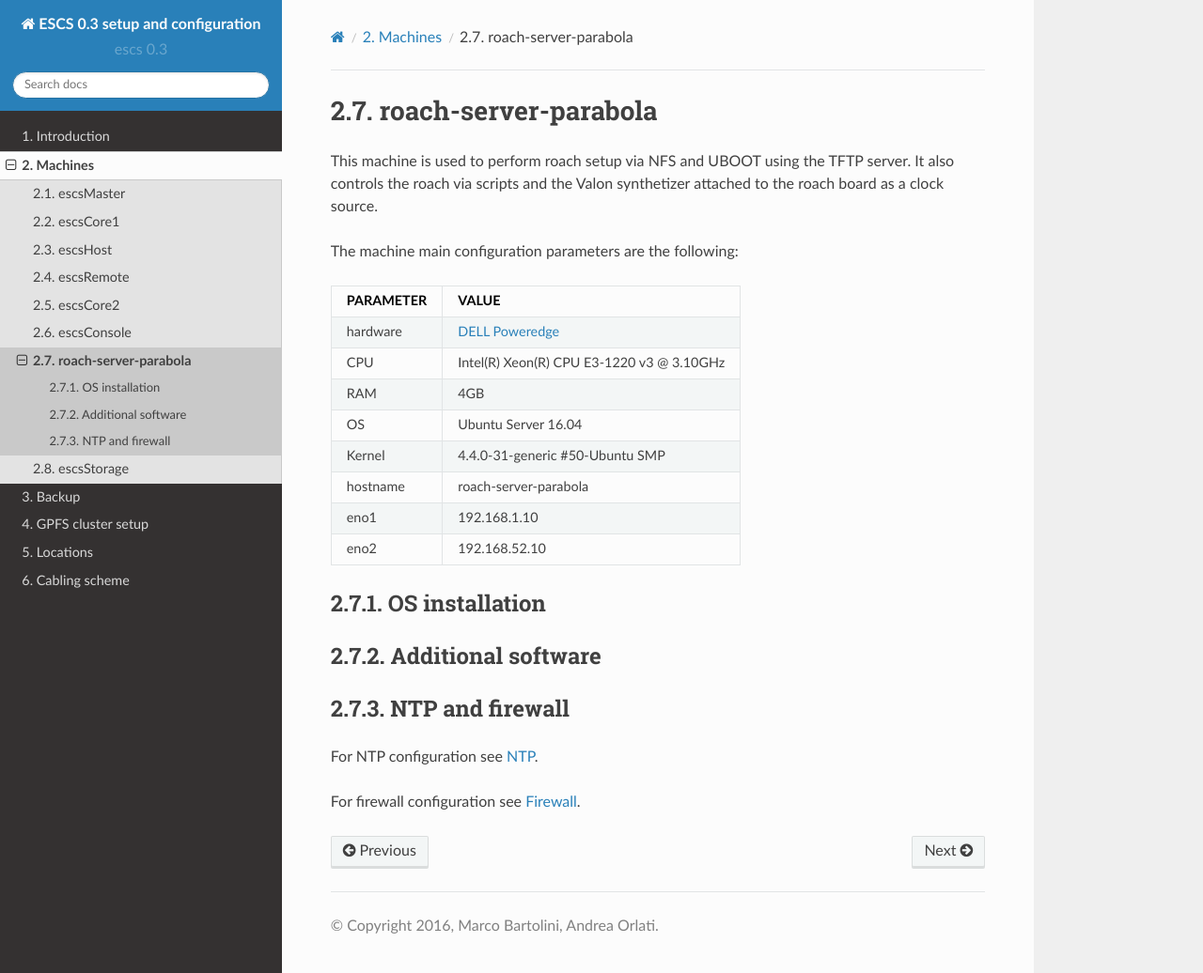
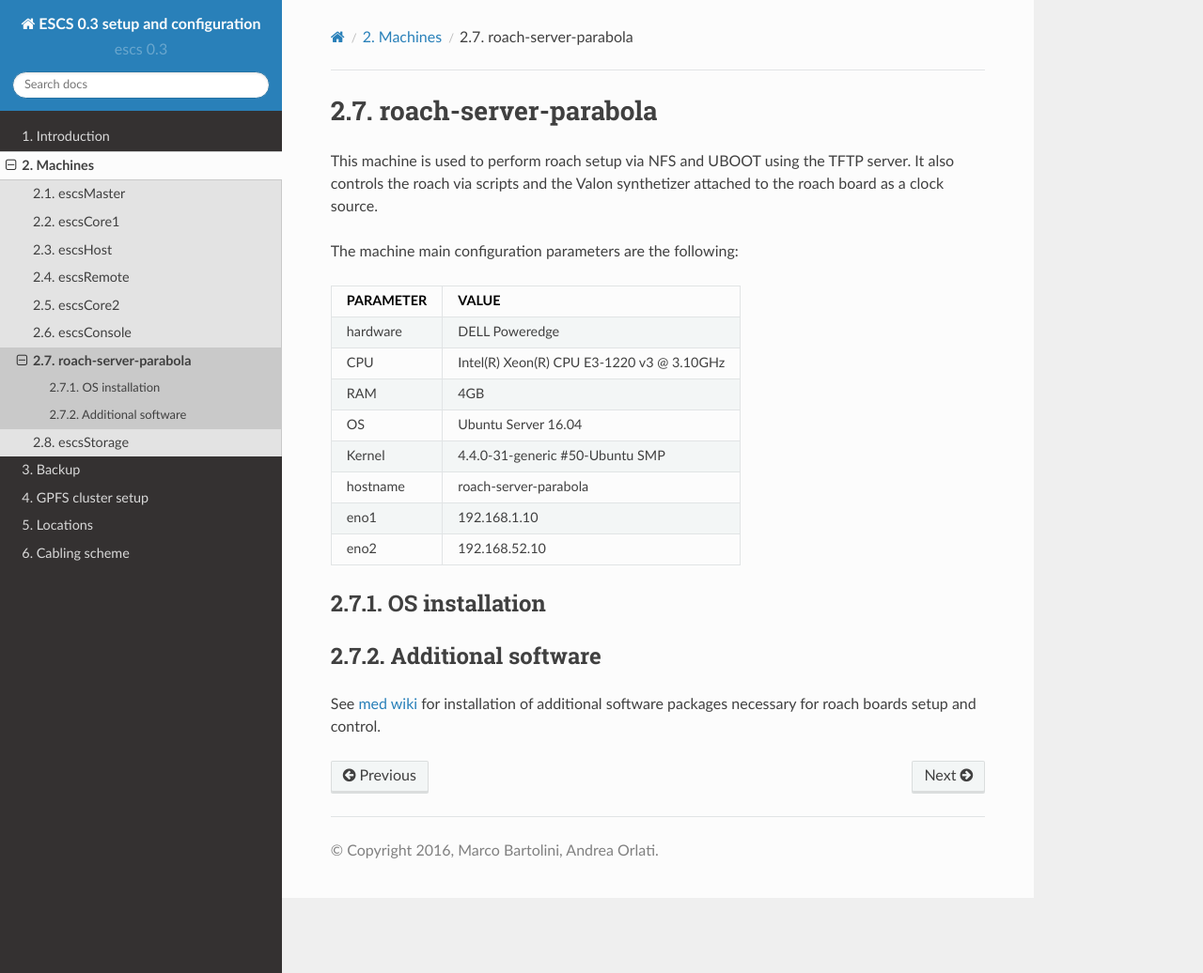
Before and after one commit to discos/escs-med, a Sphinx documentation site: the page built from source/roachserver.rst, in a window 1280 px wide and 1036 px high. Shown: the whole window at 94% size. Built offline with Sphinx 7.4.7 and the Read the Docs theme 2.0.0, drawn with Linux system fonts in a browser that asks for light colours.

Commit message:
roachserver configuration after first test

```diff
--- a/source/roachserver.rst
+++ b/source/roachserver.rst
@@ -12,7 +12,7 @@ The machine main configuration parameters are the following:
 ========= =====
 PARAMETER VALUE
 ========= =====
-hardware  `DELL Poweredge <http://www-03.ibm.com/systems/x/hardware/rack/x3250m4/>`_
+hardware  DELL Poweredge
 CPU       Intel(R) Xeon(R) CPU E3-1220 v3 @ 3.10GHz
 RAM       4GB
 OS        Ubuntu Server 16.04
@@ -29,10 +29,5 @@ OS installation
 Additional software
 ~~~~~~~~~~~~~~~~~~~
 
-
-NTP and firewall
-~~~~~~~~~~~~~~~~
-
-For NTP configuration see :ref:`escsCore1_ntp`.
-
-For firewall configuration see :ref:`escsCore1_firewall`.
+See `med wiki <wiki.med.ira.inaf.it/nfs:ubuntu>`_ for installation of additional software
+packages necessary for roach boards setup and control.
```
